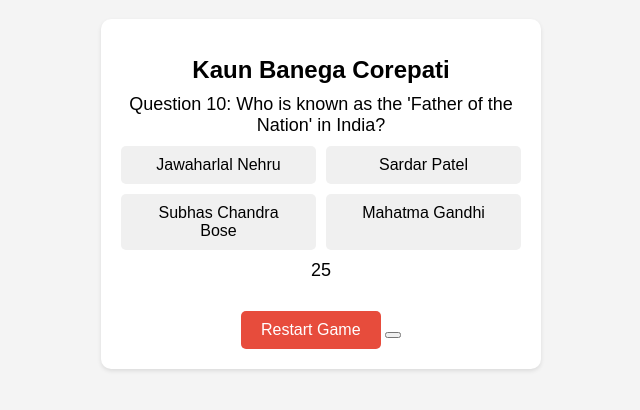
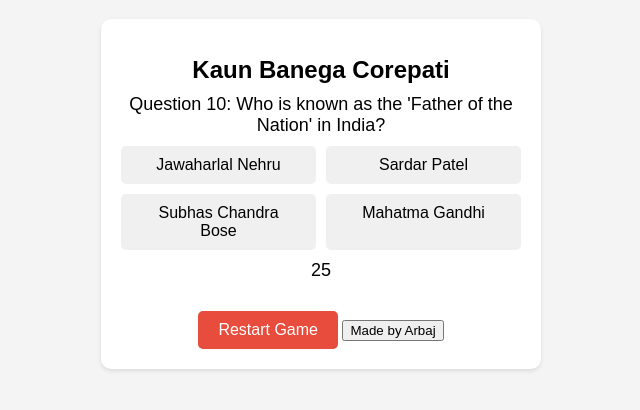
Before and after one commit to Arbaj-09/Kaun_Banega_Corepati_Game, a plain HTML site: page index.html in a window 1280 px wide. Shown: the part 206-616 px from the top of the page, without its empty margins (319-959 px from the left). Drawn offline with Linux system fonts and the light colour scheme.

Commit message:
Update index.html

```diff
--- a/index.html
+++ b/index.html
@@ -21,7 +21,7 @@
         <div id="total-winnings"></div>
         <button class="next-button" onclick="nextQuestion()">Next Question</button>
         <button class="restart-button" onclick="restartGame()">Restart Game</button>
-        <button name="Made by Arbaj" value="Made by Arbaj"> </button>
+        <button class="made-by-arbaj">Made by Arbaj</button>
     </div>
     <script src="script.js"></script>
 
```
